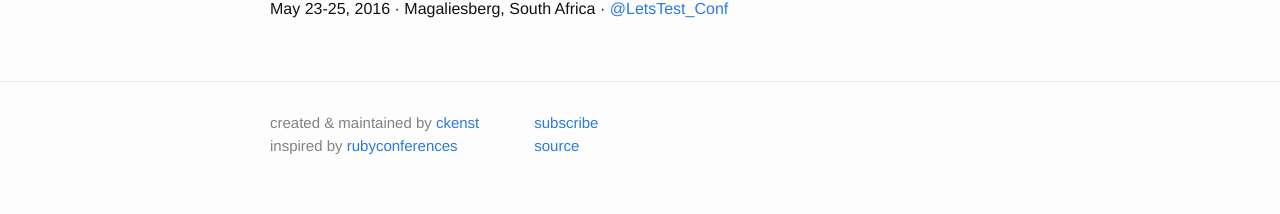
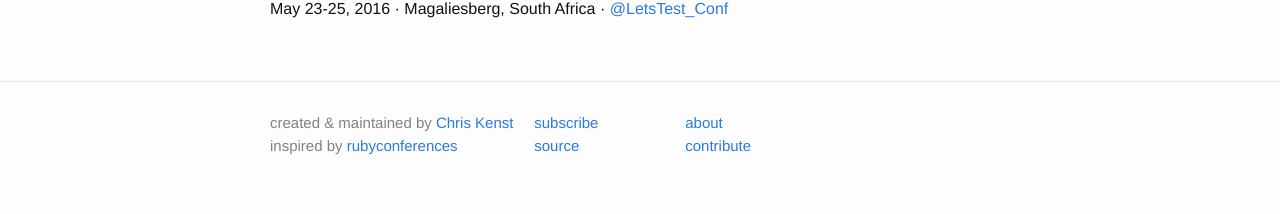
Before and after one commit to TestingConferences/testingconferences.github.io, a Jekyll site: the page built from index.html, in a window 1280 px wide. Shown: the part 1402-1616 px from the top of the page. Built offline with Jekyll 4.4.1, drawn with Linux system fonts in a browser that asks for light colours.

Commit message:
Updated footer

```diff
--- a/_config.yml
+++ b/_config.yml
@@ -1,7 +1,7 @@
 # Site settings
 title: Software Testing Conferences
-email: your-email@testingconferences.org
-description: A simple list of Software Testing conferences and workshops, published collaboratively with the software testing community.
+email: ckenst@kenst.com
+description: A simple list of (Software) Testing conferences and workshops, published collaboratively with the software testing community.
 baseurl: "" # the subpath of your site, e.g. /blog/
 url: "http://testingconferences.org" # the base hostname & protocol for your site
 twitter_username: ckenst
--- a/_includes/footer.html
+++ b/_includes/footer.html
@@ -6,7 +6,7 @@
     <div class="footer-col-wrapper">
       <div class="footer-col  footer-col-1">
         <ul class="contact-list">
-          <li>created & maintained by <a href="https://twitter.com/{{site.twitter_username}}">{{site.twitter_username}}</a></li>
+          <li>created & maintained by <a href="https://twitter.com/{{site.twitter_username}}">Chris Kenst</a></li>
           <li>inspired by <a href="http://rubyconferences.org">rubyconferences</a></li>
         </ul>
       </div>
@@ -14,12 +14,14 @@
       <div class="footer-col  footer-col-2">
         <ul class="contact-list">
           <li><a href="{{ "/feed.xml" | prepend: site.baseurl }}">subscribe </a></li>
-          <li><a href="https://github.com/{{ site.github_username }}/testing-conferences">source</a></li>
+          <li><a href="https://github.com/{{ site.github_username }}/ckenst.github.io">source</a></li>
         </ul>
       </div>
 
       <div class="footer-col  footer-col-3">
         <ul class="contact-list">
+          <li><a href="/about">about</a></li>
+          <li><a href="https://github.com/{{ site.github_username }}/ckenst.github.io/blob/master/_data/current.yml">contribute</a></li>
       </ul>
       </div>
     </div>
```
